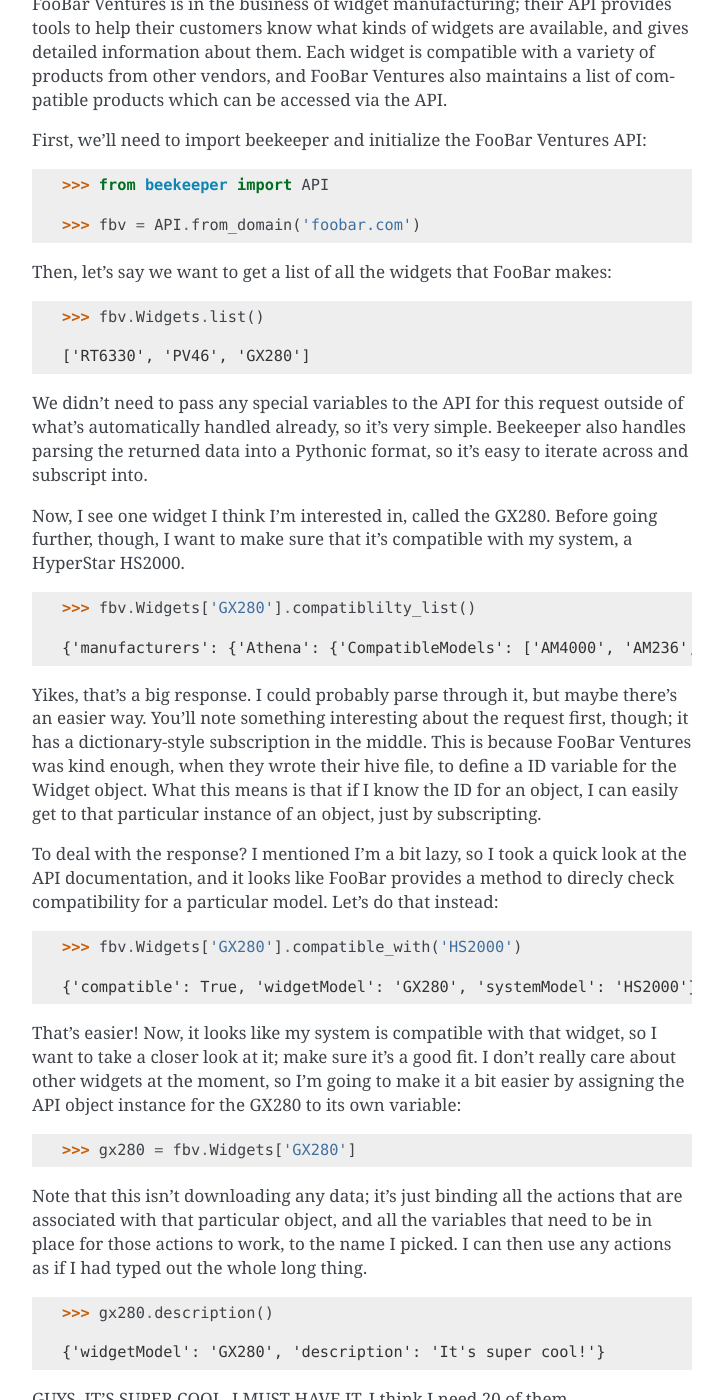
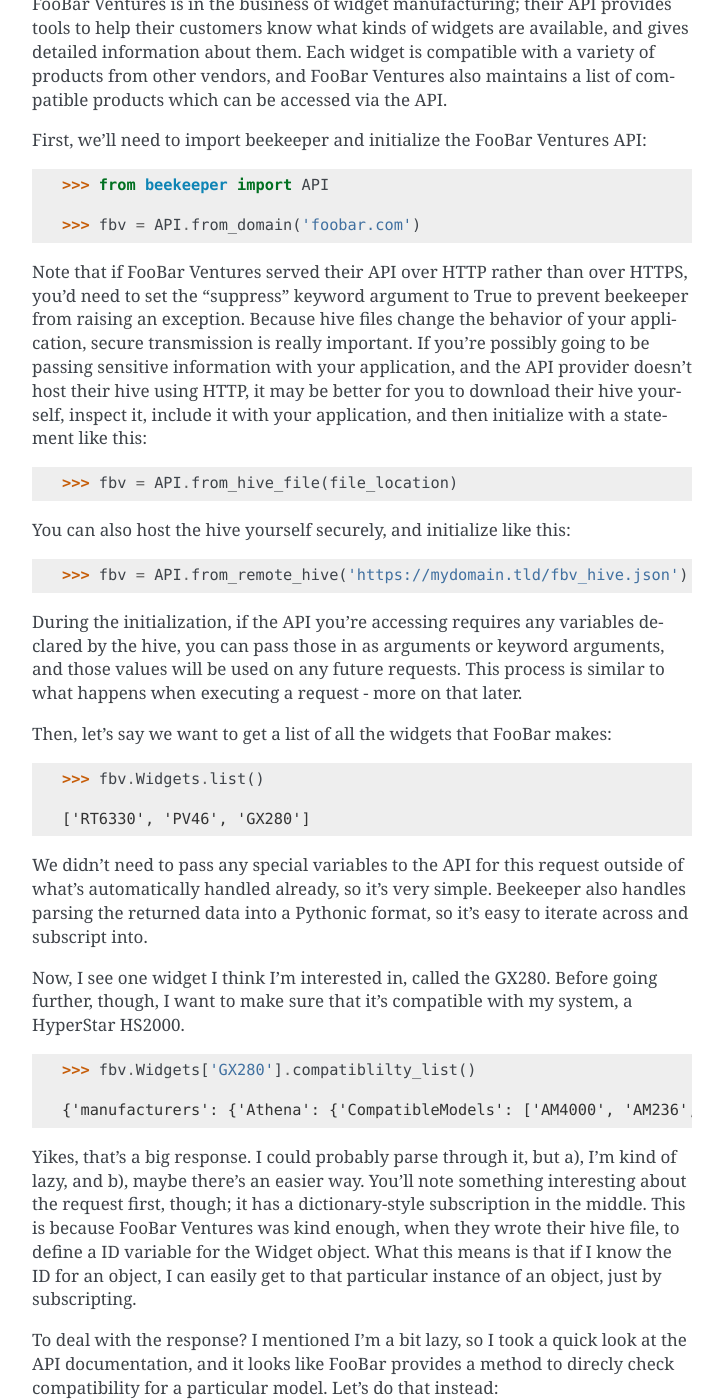
Before and after one commit to haikuginger/beekeeper, a Sphinx documentation site: the page built from docs/source/how_to_use.rst, in a window 1280 px wide and 1400 px high, scrolled down 199 px. Shown: the whole window, without its empty margins (388-1111 px from the left). Built offline with Sphinx 7.4.7, drawn with Linux system fonts in a browser that asks for light colours; some of the changed text lies outside the part shown.

```diff
--- a/docs/source/how_to_use.rst
+++ b/docs/source/how_to_use.rst
@@ -19,6 +19,30 @@ First, we'll need to import beekeeper and initialize the FooBar Ventures API:
     >>> from beekeeper import API
 
     >>> fbv = API.from_domain('foobar.com')
+
+Note that if FooBar Ventures served their API over HTTP rather than over HTTPS,
+you'd need to set the "suppress" keyword argument to True to prevent beekeeper
+from raising an exception. Because hive files change the behavior of your
+application, secure transmission is really important. If you're possibly
+going to be passing sensitive information with your application, and the API
+provider doesn't host their hive using HTTP, it may be better for you to download
+their hive yourself, inspect it, include it with your application, and then
+initialize with a statement like this:
+
+.. code:: python
+
+    >>> fbv = API.from_hive_file(file_location)
+
+You can also host the hive yourself securely, and initialize like this:
+
+.. code:: python
+
+    >>> fbv = API.from_remote_hive('https://mydomain.tld/fbv_hive.json')
+
+During the initialization, if the API you're accessing requires any
+variables declared by the hive, you can pass those in as arguments or keyword
+arguments, and those values will be used on any future requests. This process
+is similar to what happens when executing a request - more on that later.
 
 Then, let's say we want to get a list of all the widgets that FooBar
 makes:
@@ -44,13 +68,13 @@ system, a HyperStar HS2000.
 
     {'manufacturers': {'Athena': {'CompatibleModels': ['AM4000', 'AM236', 'AM236b']}, 'HyperStar': {'CompatibleModels': ['HS133', 'HS450', 'HS3200', 'HS2000']}}}
 
-Yikes, that's a big response. I could probably parse through it, but maybe
-there's an easier way. You'll note something interesting about the request
-first, though; it has a dictionary-style subscription in the middle. This
-is because FooBar Ventures was kind enough, when they wrote their hive file,
-to define a ID variable for the Widget object. What this means is that if
-I know the ID for an object, I can easily get to that particular instance
-of an object, just by subscripting.
+Yikes, that's a big response. I could probably parse through it, but a), I'm
+kind of lazy, and b), maybe there's an easier way. You'll note something
+interesting about the request first, though; it has a dictionary-style subscription
+in the middle. This is because FooBar Ventures was kind enough, when they
+wrote their hive file, to define a ID variable for the Widget object.
+What this means is that if I know the ID for an object, I can easily get to
+that particular instance of an object, just by subscripting.
 
 To deal with the response? I mentioned I'm a bit lazy, so I took a quick
 look at the API documentation, and it looks like FooBar provides a method
@@ -123,5 +147,25 @@ easily see the structure by just doing the following:
 
     >>> print(fbv)
 
+    FooBar Ventures()
+    |
+    |---Widgets[widget_id]
+    |   |   A widget, made by FooBar Ventures!
+    |   |
+    |   |---list()
+    |   |       Get a list of all widgets
+    |   |
+    |   |---compatibility_list(widget_id)
+    |   |       Get a list of systems compatible with the given widget
+    |   |
+    |   |---compatible_with(widget_id, system_id)
+    |   |       Is the system compatible with the widget?
+    |   |
+    |   |---description(widget_id)
+    |   |       Get a description of the widget
+    |   |
+    |   |---order(widget_id, cc_number, quantity)
+    |   |       Order the given quantity of the widget
+
 It'll give you a nice printout so you can see where you need to go, and what
 variable values you need to get there.
--- a/setup.py
+++ b/setup.py
@@ -5,7 +5,7 @@ with open('README.rst', 'r') as readme:
 
 setup(
     name = "beekeeper",
-    version = "0.7a0",
+    version = "0.7",
     packages = ['beekeeper'],
     author = "Jesse Shapiro",
     author_email = "jesse@bedrockdata.com",
```
Also changed, not shown: other parts of docs/source/how_to_use.rst (+1 -1 lines).
